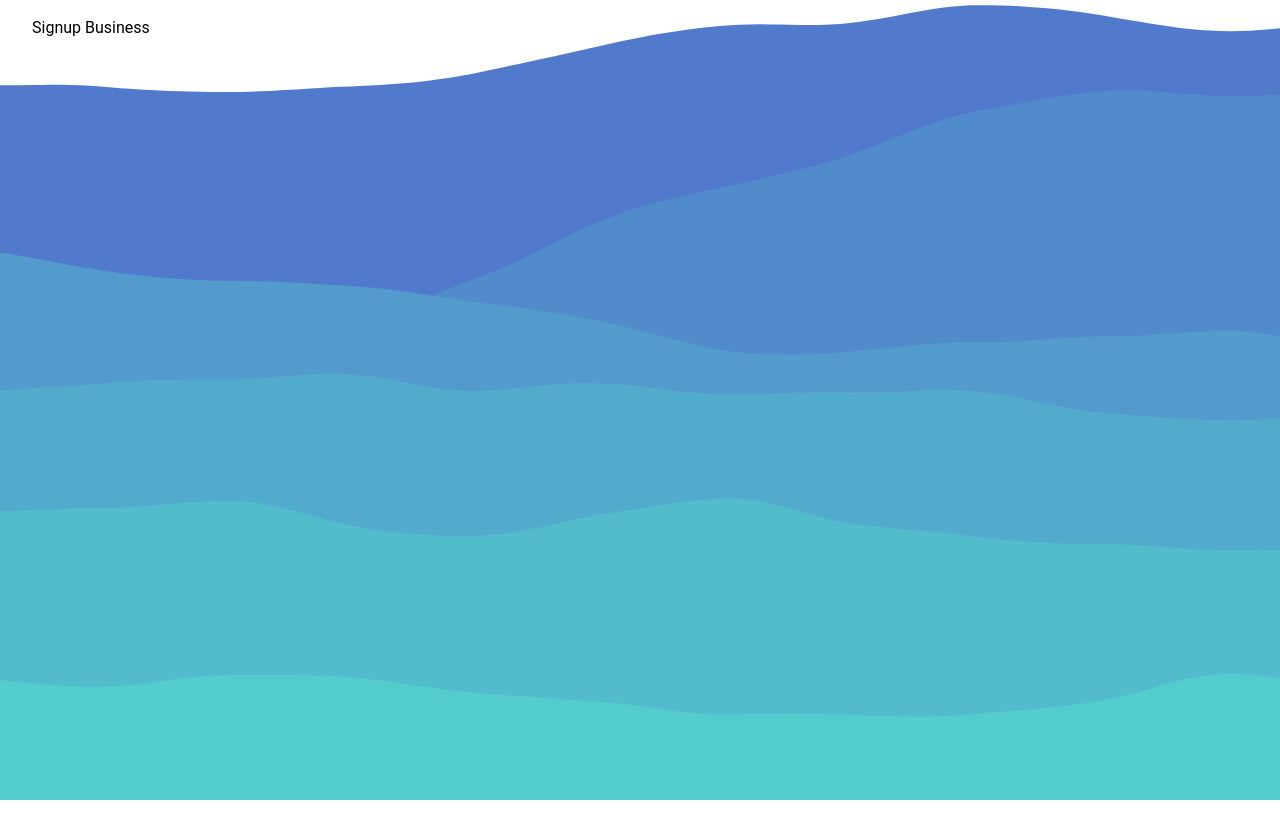
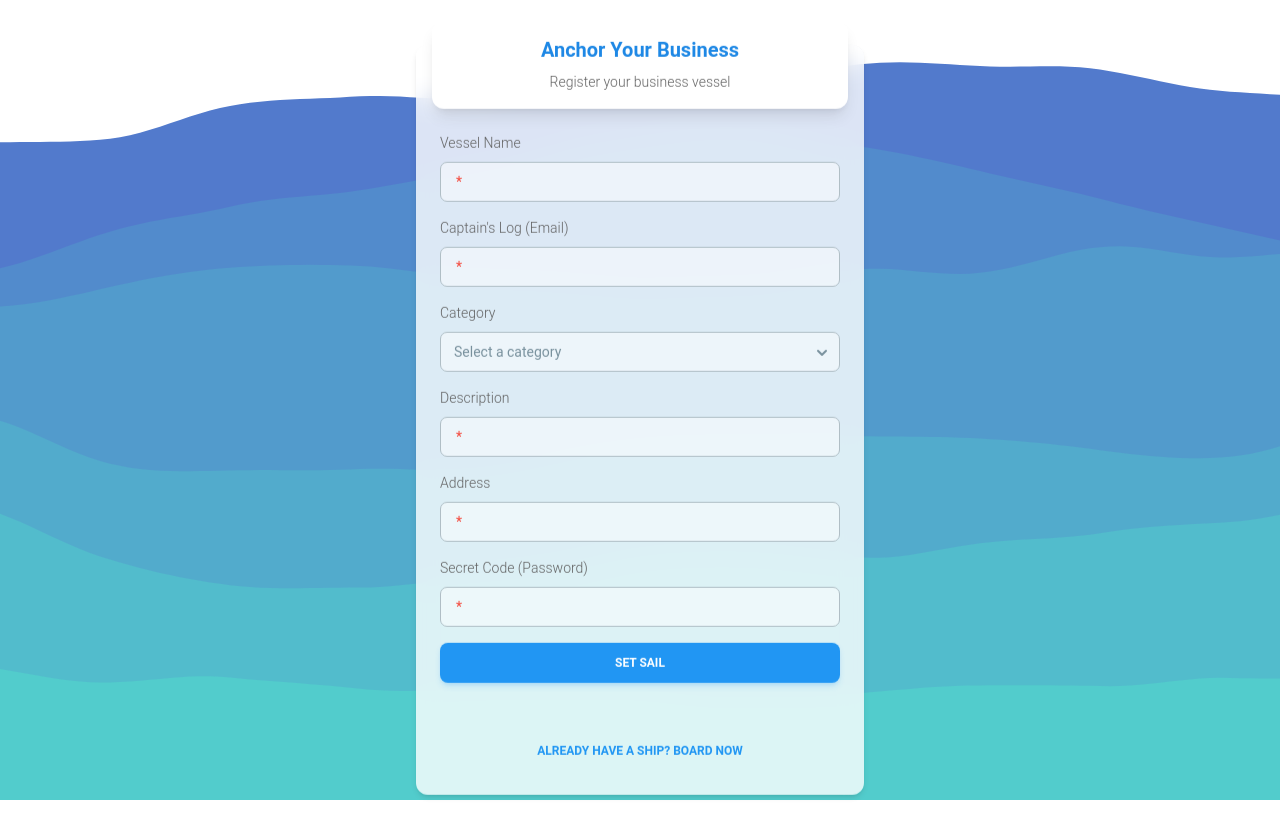
Before and after one commit to vim-is-life/sparkhacks-2025, a React (Vite) app in the folder frontend/: page /signup/business in a window 1280 px wide. Before the commit the page ends 800 px from the top, so only its background shows below. Built offline with nearby package versions, Linux system fonts and the light colour scheme.

Commit message:
added Business sign up

```diff
--- a/frontend/package.json
+++ b/frontend/package.json
@@ -14,10 +14,12 @@
     "@material-tailwind/react": "^2.1.10",
     "axios": "^1.7.9",
     "firebase": "^11.3.0",
+    "leaflet": "^1.9.4",
     "lucide-react": "^0.475.0",
     "p5": "^1.11.3",
-    "react": "^19.0.0",
-    "react-dom": "^19.0.0",
+    "react": "^19.0.0-rc.1",
+    "react-dom": "^19.0.0-rc.1",
+    "react-leaflet": "^5.0.0-rc.2",
     "react-router-dom": "^7.1.5"
   },
   "devDependencies": {
--- /dev/null
+++ b/frontend/src/SignUp/BusinessAddPhotos.jsx
@@ -0,0 +1,6 @@
+
+function BusinessAddPhotosPage() {
+
+}
+
+export default BusinessAddPhotosPage
--- a/frontend/src/SignUp/SignUpBusiness.jsx
+++ b/frontend/src/SignUp/SignUpBusiness.jsx
@@ -1,10 +1,126 @@
+import { useState } from "react";
+import { Link } from "react-router-dom";
+import { Card, CardBody, CardHeader, CardFooter, Typography, Button, Input } from "@material-tailwind/react";
+import BusinessCategorySelect from "../components/BusinessCategoryDropDown";
+import "./ocean-theme.css";
+
 function SignUpBusinessPage() {
+    // States for the users
+    const [businessName, setBusinessName] = useState("");
+    const [businessEmail, setBusinessEmail] = useState("");
+    const [businessCategory, setBusinessCategory] = useState("");
+    const [businessDescription, setBusinessDescription] = useState("");
+    const [businessAddress, setBusinessAddress] = useState("");
+    const [businessPassword, setBusinessPassword] = useState("");
+
+    const [isSignUp, setIsSignUp] = useState(true);
+
+    const handleSubmit = (event) => {
+        event.preventDefault();
+        console.log("Form submitted");
+        console.log({
+            businessName,
+            businessEmail,
+            businessCategory,
+            businessDescription,
+            businessAddress,
+            businessPassword,
+        });
+    };
+
     return (
-        <div>
-            Signup Business
+        <div className="min-h-screen flex items-center justify-center overflow-hidden">
+            <Card className="w-full max-w-md bg-white/80 backdrop-blur-md floating">
+                <CardHeader className="text-center p-4">
+                <Typography variant="h5" className="text-blue-600 font-bold">
+                    Anchor Your Business
+                </Typography>
+                <Typography variant="small" color="gray" className="mt-2">
+                    Register your business vessel
+                </Typography>
+                </CardHeader>
+                <CardBody>
+                <form onSubmit={handleSubmit} className="space-y-4">
+                    {isSignUp && (
+                    <div className="space-y-2">
+                        <Typography variant="small">Vessel Name</Typography>
+                        <Input
+                            id="businessName"
+                            value = {businessName}
+                            onChange={(e) => setBusinessName(e.target.value)}
+                            type="text"
+                            required
+                            className="bg-white/50"
+                        />
+                    </div>
+                    )}
+                    <div className="space-y-2">
+                        <Typography variant="small">Captain's Log (Email)</Typography>
+                        <Input
+                            id="email"
+                            value={businessEmail}
+                            onChange={(e) => setBusinessEmail(e.target.value)}
+                            type="email"
+                            required
+                            className="bg-white/50"
+                        />
+                    </div>
+                    <div className="space-y-2">
+                        <Typography variant="small">Category</Typography>
+                        <BusinessCategorySelect
+                            type = "text"
+                            required
+                            value = {businessCategory}
+                            onSelect={(category) => setBusinessCategory(category)}
+                        />
+                    </div>
+                    <div className="space-y-2">
+                        <Typography variant="small">Description</Typography>
+                        <Input
+                            id="description"
+                            value = {businessDescription}
+                            onChange={(e) => setBusinessDescription(e.target.value)}
+                            type="description"
+                            required
+                            className="bg-white/50"
+                        />
+                    </div>
+                    <div className="space-y-2">
+                        <Typography variant="small">Address</Typography>
+                        <Input
+                            id="address"
+                            value = {businessAddress}
+                            onChange={(e) => setBusinessAddress(e.target.value)}
+                            type="address"
+                            required
+                            className="bg-white/50"
+                        />
+                    </div>
+                    <div className="space-y-2">
+                        <Typography variant="small">Secret Code (Password)</Typography>
+                        <Input
+                            id="password"
+                            value = {businessPassword}
+                            onChange={(e) => setBusinessPassword(e.target.value)}
+
+                            type="password"
+                            required
+                            className="bg-white/50"
+                        />
+                    </div>
+                    <Button type="submit" fullWidth color="blue">
+                        {isSignUp ? "Set Sail" : "Board Your Ship"}
+                    </Button>
+                </form>
+                </CardBody>
+                <CardFooter className="flex justify-center">
+                    <Button variant="text" color="blue" onClick={() => setIsSignUp(!isSignUp)}>
+                        {isSignUp ? "Already have a ship? Board now" : "Need a new vessel? Register here"}
+                    </Button>
+                </CardFooter>
+            </Card>
         </div>
-    )
-
+    );
 }
 
 export default SignUpBusinessPage;
--- /dev/null
+++ b/frontend/src/components/BusinessCategoryDropDown.jsx
@@ -0,0 +1,36 @@
+import { useState } from "react";
+import { Select, Option } from "@material-tailwind/react";
+
+const businessCategories = [
+  "Food",
+  "Consulting",
+  "Retail",
+  "Technology",
+  "Health & Wellness",
+  "Education",
+  "Finance",
+  "Real Estate",
+  "Entertainment",
+  "Manufacturing",
+];
+
+function BusinessCategorySelect({ onSelect }) {
+  const [selectedCategory, setSelectedCategory] = useState("");
+
+  const handleSelect = (category) => {
+    setSelectedCategory(category);
+    if (onSelect) onSelect(category);
+  };
+
+  return (
+    <Select label="Select a category" value={selectedCategory} onChange={handleSelect} color="blue" required className = "bg-white/50">
+      {businessCategories.map((category) => (
+        <Option key={category} value={category}>
+          {category}
+        </Option>
+      ))}
+    </Select>
+  );
+}
+
+export default BusinessCategorySelect;
```
Also changed, not shown: 1 other file (tests, documents, lock files or other folders).
